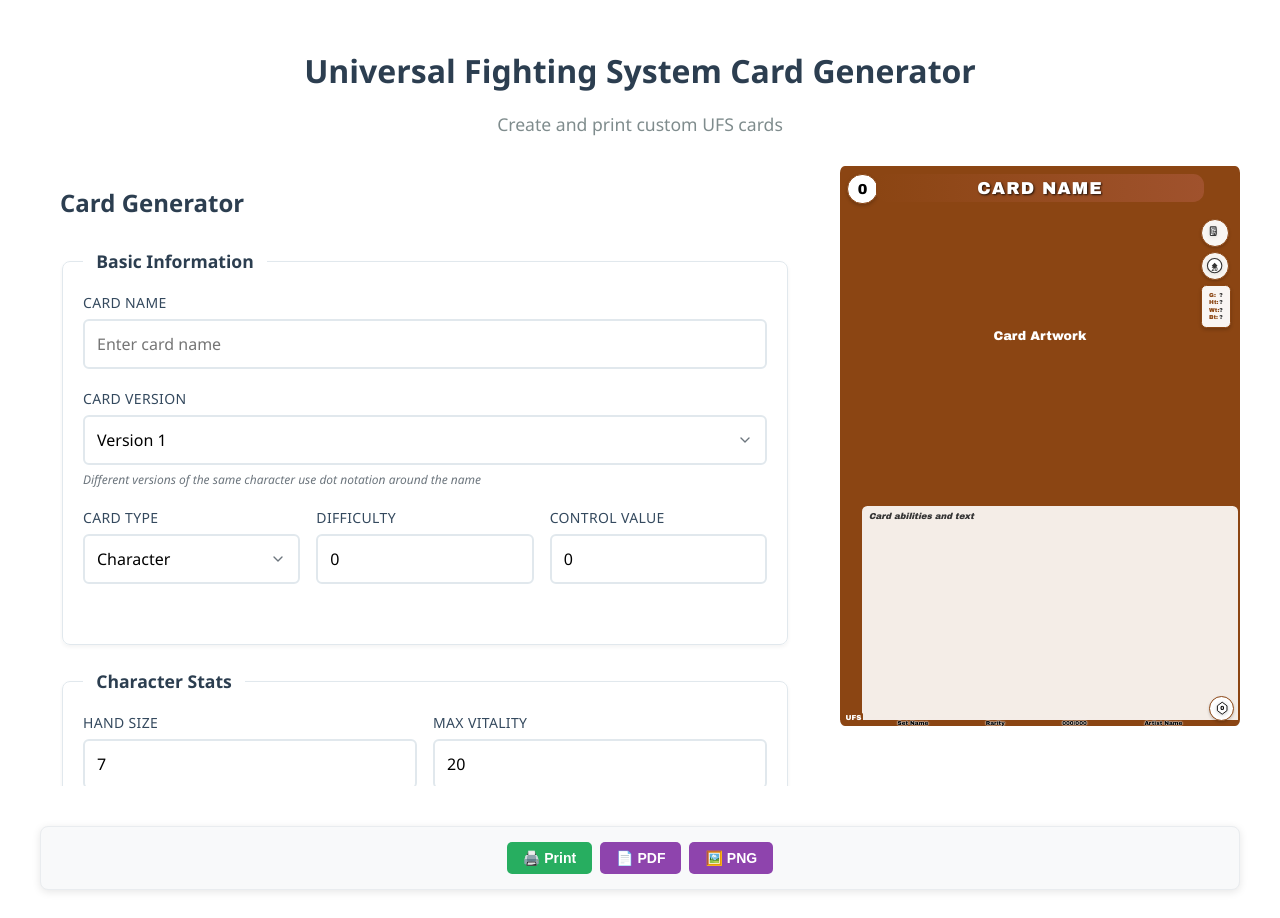
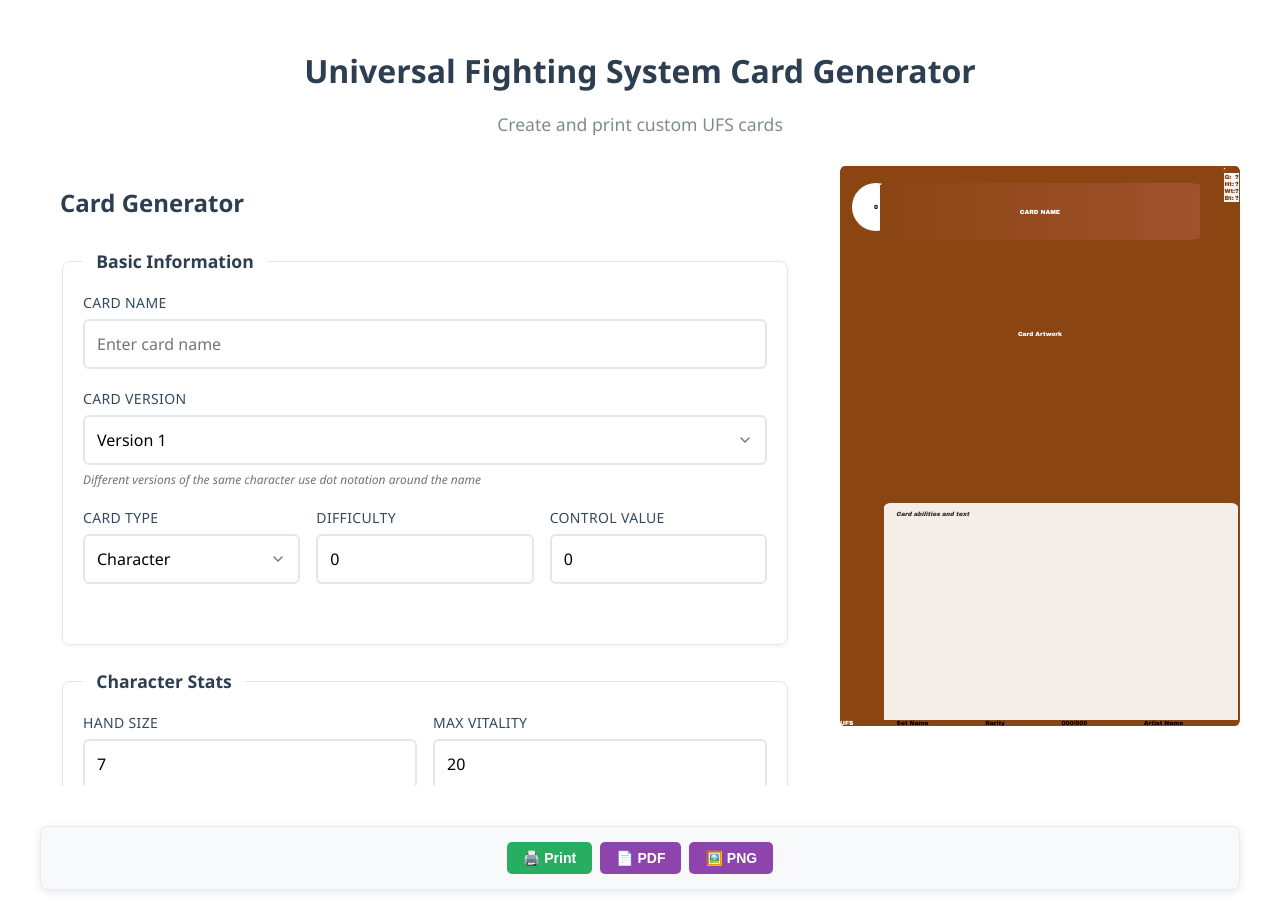
Before and after one commit to lmf-git/cardgenerator, a SvelteKit app: page / in a window 1280 px wide. Built offline with nearby package versions, Linux system fonts and the light colour scheme.

Commit message:
consistent sizing and print media

```diff
--- a/src/lib/components/CardPreview.svelte
+++ b/src/lib/components/CardPreview.svelte
@@ -207,10 +207,10 @@
     width: 100%;
     aspect-ratio: 5/7; /* UFS card aspect ratio */
     background: var(--frame-color);
-    border: 0.3% solid var(--frame-color);
-    border-radius: 1.2%;
+    border: 0.3% solid var(--frame-color); /* Percentage of card width */
+    border-radius: 1.2%; /* Percentage of card width */
     position: relative;
-    box-shadow: 0 0.6% 2% rgba(0, 0, 0, 0.4);
+    box-shadow: 0 0.6% 2% rgba(0, 0, 0, 0.4); /* Percentage-based shadow */
     font-family: 'Arial Black', Arial, sans-serif;
     overflow: hidden;
     display: flex;
@@ -220,40 +220,8 @@
     transform: translateZ(0);
     backface-visibility: hidden;
     box-sizing: border-box;
-    /* Set base font size to scale with card width */
-    font-size: 1rem; /* Base font size, everything else uses em to scale */
-  }
-
-  /* Container-based responsive font sizes */
-  @container (max-width: 300px) {
-    .ufs-card {
-      font-size: 0.7rem;
-    }
-  }
-
-  @container (min-width: 301px) and (max-width: 400px) {
-    .ufs-card {
-      font-size: 0.9rem;
-    }
-  }
-
-  @container (min-width: 401px) and (max-width: 500px) {
-    .ufs-card {
-      font-size: 1.1rem;
-    }
-  }
-
-  @container (min-width: 501px) {
-    .ufs-card {
-      font-size: 1.3rem;
-    }
-  }
-
-  /* Fallback for browsers without container query support */
-  @supports not (container-type: inline-size) {
-    .ufs-card {
-      font-size: clamp(0.7rem, 2.5vw, 1.3rem);
-    }
+    /* Base font size as percentage of card width - scales consistently */
+    font-size: 1.6%; /* 1.6% of card width */
   }
 
   .card-content {
@@ -443,45 +411,45 @@
   /* Updated positioning for official UFS layout */
   .difficulty-circle {
     position: absolute;
-    top: 0.5em;
-    left: 0.5em;
-    width: 2em;
-    height: 2em;
+    top: 3%; /* 3% from top of card */
+    left: 3%; /* 3% from left of card */
+    width: 12%; /* 12% of card width */
+    height: 8.5%; /* Maintains circle with 5:7 aspect ratio (12% * 7/5 = 16.8%, so 8.5% for circle) */
     background: white;
     color: black;
-    border: 0.125em solid var(--frame-color);
+    border: 0.2% solid var(--frame-color); /* 0.2% of card width */
     border-radius: 50%;
     display: flex;
     align-items: center;
     justify-content: center;
-    font-size: 1em;
+    font-size: 1.6%; /* 1.6% of card width - same as card base */
     font-weight: bold;
     z-index: 20;
-    box-shadow: 0 0.125em 0.25em rgba(0,0,0,0.2);
+    box-shadow: 0 0.2% 0.5% rgba(0,0,0,0.2);
   }
 
   .card-name-vertical {
     position: absolute;
-    top: 2.5em;
+    top: 15%; /* 15% from top of card */
     left: 0;
     bottom: 40%; /* Stop at 60% mark to align with art area */
-    width: 1.5em;
+    width: 9%; /* 9% of card width */
     display: flex;
     align-items: center;
     justify-content: center;
     background: linear-gradient(to bottom, var(--frame-color), var(--frame-secondary));
     z-index: 20;
-    padding: 0.25em;
+    padding: 1.5%; /* 1.5% of card width */
   }
 
   .vertical-name {
     writing-mode: vertical-lr;
     text-orientation: mixed;
     color: white;
-    font-size: 1.2em;
+    font-size: 1.9%; /* 1.9% of card width (1.2 * 1.6% base) */
     font-weight: bold;
-    text-shadow: 0.0625em 0.0625em 0.125em rgba(0,0,0,0.8);
-    letter-spacing: 0.0625em;
+    text-shadow: 0.3% 0.3% 0.6% rgba(0,0,0,0.8); /* Percentage-based shadow */
+    letter-spacing: 0.3%; /* 0.3% of card width */
     text-align: center;
     transform: rotate(180deg); /* Flip the text to read correctly */
   }
@@ -489,16 +457,16 @@
   /* Character card name - horizontal across top */
   .card-name-vertical.character-name {
     position: absolute;
-    top: 0.5em; /* 8px */
-    left: 2.5em; /* 40px */
-    right: 2.5em; /* 40px */
-    height: 1.5em; /* 24px */
+    top: 3%; /* 3% from top of card */
+    left: 10%; /* 10% from left edge */
+    right: 10%; /* 10% from right edge */
+    height: 8%; /* 8% of card height */
     width: auto;
     display: flex;
     align-items: center;
     justify-content: center;
     background: linear-gradient(to right, var(--frame-color), var(--frame-secondary));
-    border-radius: 0.75em; /* 12px */
+    border-radius: 4%; /* 4% of card width */
     z-index: 20;
   }
 
@@ -506,10 +474,10 @@
     writing-mode: initial;
     text-orientation: initial;
     color: white;
-    font-size: 1.2em; /* Increased from 0.75em */
+    font-size: 1.9%; /* 1.9% of card width (1.2 * 1.6% base) */
     font-weight: bold;
-    text-shadow: 0.0625em 0.0625em 0.125em rgba(0,0,0,0.8); /* 1px 1px 2px */
-    letter-spacing: 0.0625em; /* 1px */
+    text-shadow: 0.3% 0.3% 0.6% rgba(0,0,0,0.8); /* Percentage-based shadow */
+    letter-spacing: 0.3%; /* 0.3% of card width */
     text-align: center;
     white-space: nowrap;
     overflow: hidden;
@@ -519,26 +487,26 @@
 
   .block-modifier-corner {
     position: absolute;
-    top: 0.5em;
-    right: 0.5em;
-    width: 2em; /* Increased from 1.5em */
-    height: 2.5em; /* Increased from 2em */
+    top: 3%; /* 3% from top of card */
+    right: 3%; /* 3% from right of card */
+    width: 12%; /* 12% of card width */
+    height: 16%; /* 16% of card height for rectangular shape */
     background: white;
-    border: 0.125em solid var(--frame-color);
-    border-radius: 0.25em;
+    border: 0.2% solid var(--frame-color); /* 0.2% of card width */
+    border-radius: 1.5%; /* 1.5% of card width */
     display: flex;
     flex-direction: column;
     align-items: center;
     justify-content: center;
-    font-size: 0.7em; /* Increased from 0.5em */
+    font-size: 1.1%; /* 1.1% of card width (0.7 * 1.6% base) */
     font-weight: bold;
-    gap: 0.0625em;
+    gap: 0.3%; /* 0.3% of card width */
     z-index: 20;
-    box-shadow: 0 0.125em 0.25em rgba(0,0,0,0.2);
+    box-shadow: 0 0.2% 0.5% rgba(0,0,0,0.2);
   }
 
   .block-number {
-    font-size: 0.5em;
+    font-size: 0.8%; /* 0.8% of card width (0.5 * 1.6% base) */
     line-height: 1;
     color: var(--frame-color);
   }
@@ -693,15 +661,15 @@
   .card-info-section {
     flex: 1;
     background: rgba(255, 255, 255, 0.9);
-    backdrop-filter: blur(0.125em);
-    border-radius: 0.375em 0.375em 0 0;
-    margin: 0 0.125em 0 1.5em;
-    padding: 0.375em 0.5em 0.25em;
+    backdrop-filter: blur(0.5%); /* Percentage-based blur */
+    border-radius: 2% 2% 0 0; /* Percentage-based radius */
+    margin: 0 0.5% 0 11%; /* Increased left margin from 9% to 11% to clear name bar */
+    padding: 2% 3% 1.5%; /* Percentage-based padding */
     z-index: 15;
     box-sizing: border-box;
     display: flex;
     flex-direction: column;
-    gap: 0.25em;
+    gap: 1%; /* Percentage-based gap */
     overflow: hidden;
     position: relative;
   }
@@ -733,7 +701,7 @@
   .info-text-area {
     flex: 1;
     overflow-y: auto;
-    font-size: 0.6em; /* Slightly bigger for better readability */
+    font-size: 1.0%; /* 1.0% of card width (0.6 * 1.6% base) */
     line-height: 1.3;
   }
 
@@ -766,12 +734,12 @@
 
   .info-text {
     color: black;
-    font-size: 0.4em; /* Increased from 0.25em for better readability */
+    font-size: 0.64%; /* 0.64% of card width (0.4 * 1.6% base) */
     font-weight: 500;
     text-shadow:
-      0 0 0.125em white,
-      0 0 0.25em white,
-      0 0 0.375em white;
+      0 0 0.2% white,
+      0 0 0.4% white,
+      0 0 0.6% white;
     white-space: nowrap;
   }
 
--- a/src/routes/+page.svelte
+++ b/src/routes/+page.svelte
@@ -140,7 +140,6 @@
 
     .card-container {
       flex: none;
-      width: 100%;
       position: static;
       order: -1; /* Show card above form on mobile */
     }
@@ -343,4 +342,43 @@
       padding: 0;
     }
   }
+
+  /* Print Styles - Only show the card */
+  @media print {
+    /* Hide everything except the card */
+    header,
+    .generator-panel,
+    .export-controls {
+      display: none !important;
+    }
+
+    /* Make the card container fill the page */
+    .container {
+      margin: 0;
+      padding: 0;
+      max-width: none;
+    }
+
+    .app-layout {
+      display: block;
+      margin: 0;
+      padding: 0;
+    }
+
+    .card-container {
+      position: static;
+      width: auto;
+      height: auto;
+      display: flex;
+      justify-content: center;
+      align-items: center;
+      min-height: 100vh;
+    }
+
+    /* Ensure colors print correctly */
+    * {
+      -webkit-print-color-adjust: exact !important;
+      print-color-adjust: exact !important;
+    }
+  }
 </style>
```
Also changed, not shown: src/lib/export.js.
